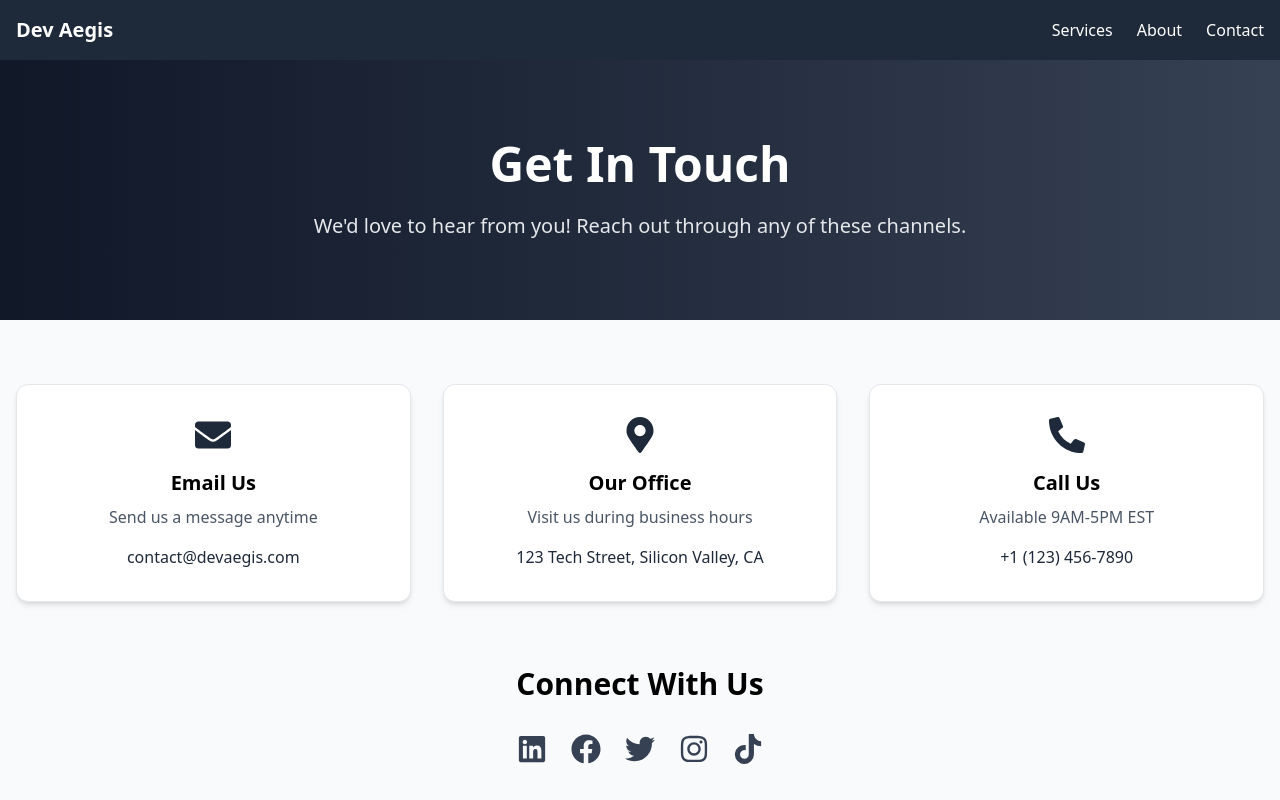
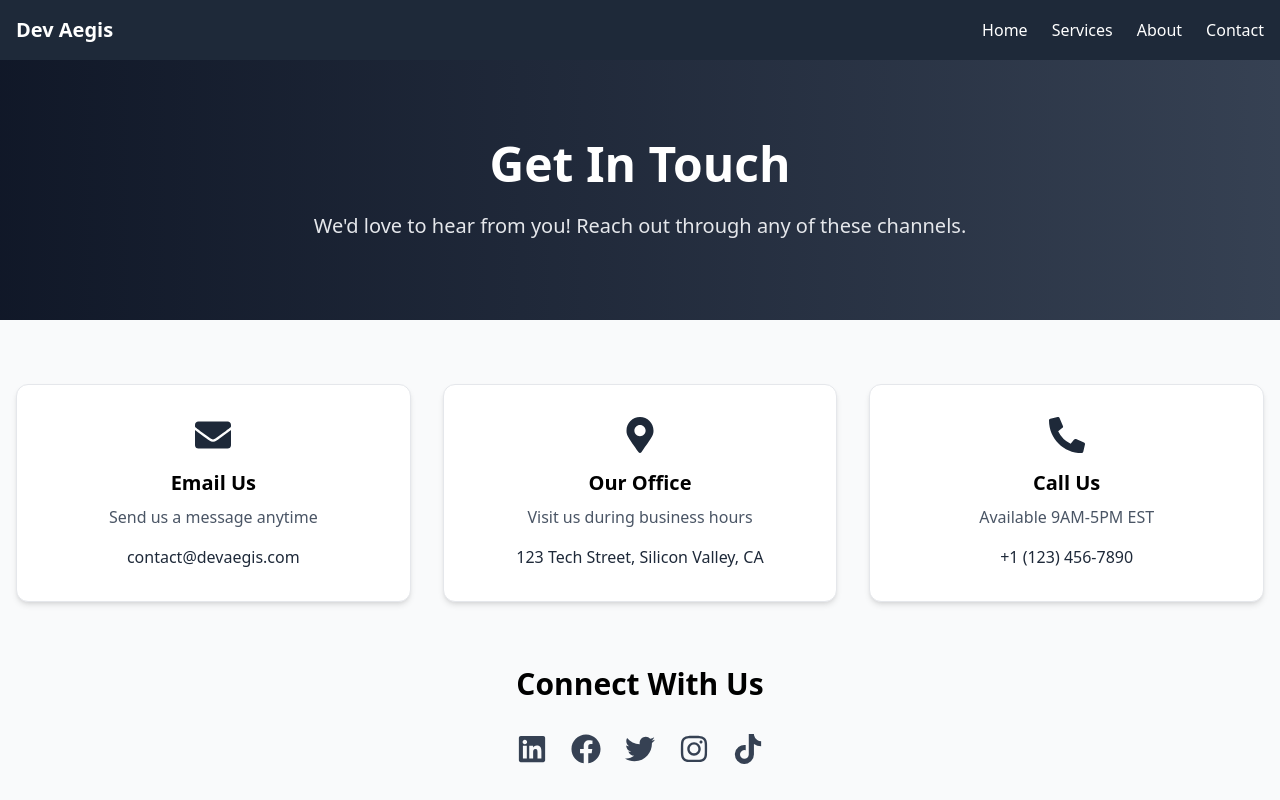
Before and after one commit to devAegis/website, a React (Vite) app: page /contact in a window 1280 px wide. Shown: the top 800 px of the page. Built offline with nearby package versions, Linux system fonts and the light colour scheme.

Commit message:
add the home link

```diff
--- a/src/components/Navbar.jsx
+++ b/src/components/Navbar.jsx
@@ -16,6 +16,7 @@ const Navbar = () => {
 
         {/* Desktop Navigation */}
         <div className="hidden md:flex space-x-6">
+          <Link to="/" className="hover:text-blue-300 transition-colors">Home</Link>
           <Link to="/services" className="hover:text-blue-300 transition-colors">Services</Link>
           <Link to="/about" className="hover:text-blue-300 transition-colors">About</Link>
           <Link to="/contact" className="hover:text-blue-300 transition-colors">Contact</Link>
@@ -37,6 +38,13 @@ const Navbar = () => {
       {isOpen && (
         <div className="md:hidden bg-gray-700 px-4 py-2">
           <div className="flex flex-col space-y-3">
+            <Link
+              to="/"
+              className="hover:text-blue-300 transition-colors py-2"
+              onClick={() => setIsOpen(false)}
+            >
+              Home
+            </Link>
             <Link
               to="/services"
               className="hover:text-blue-300 transition-colors py-2"
```
